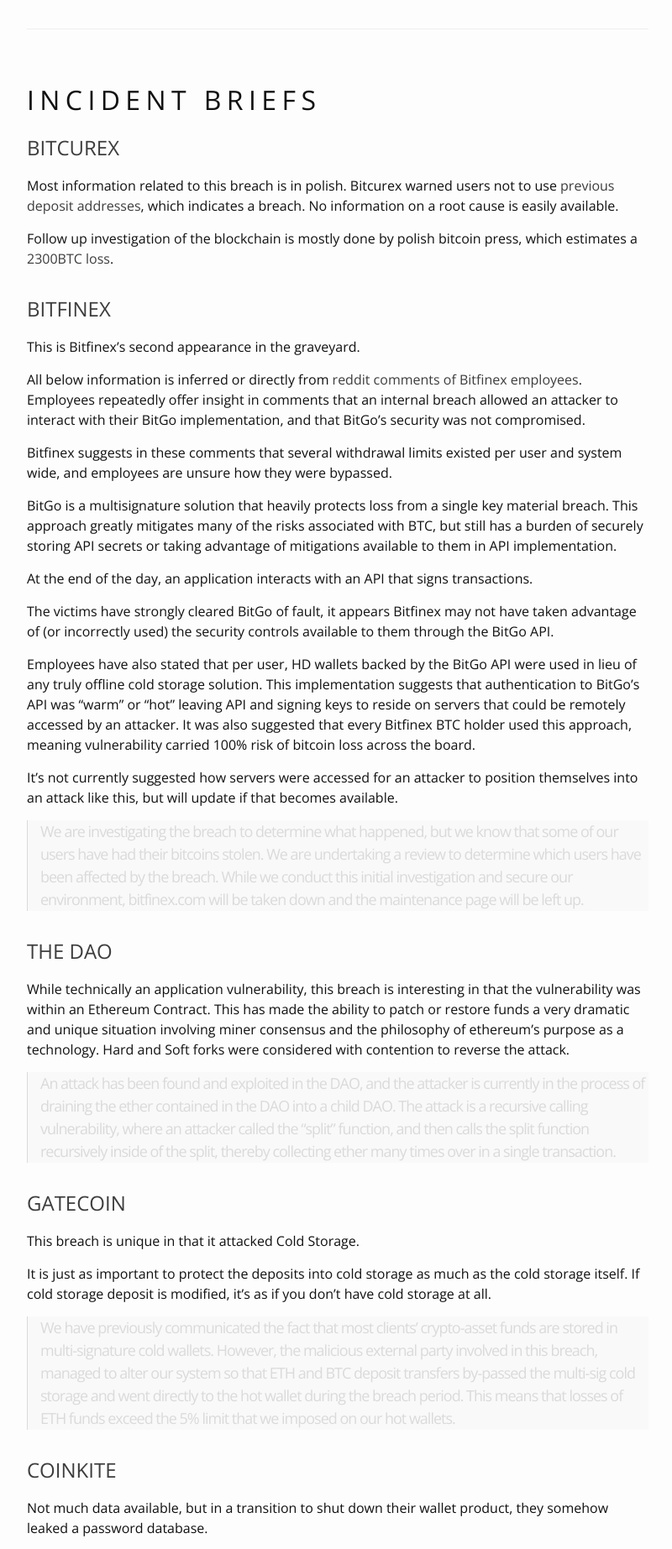
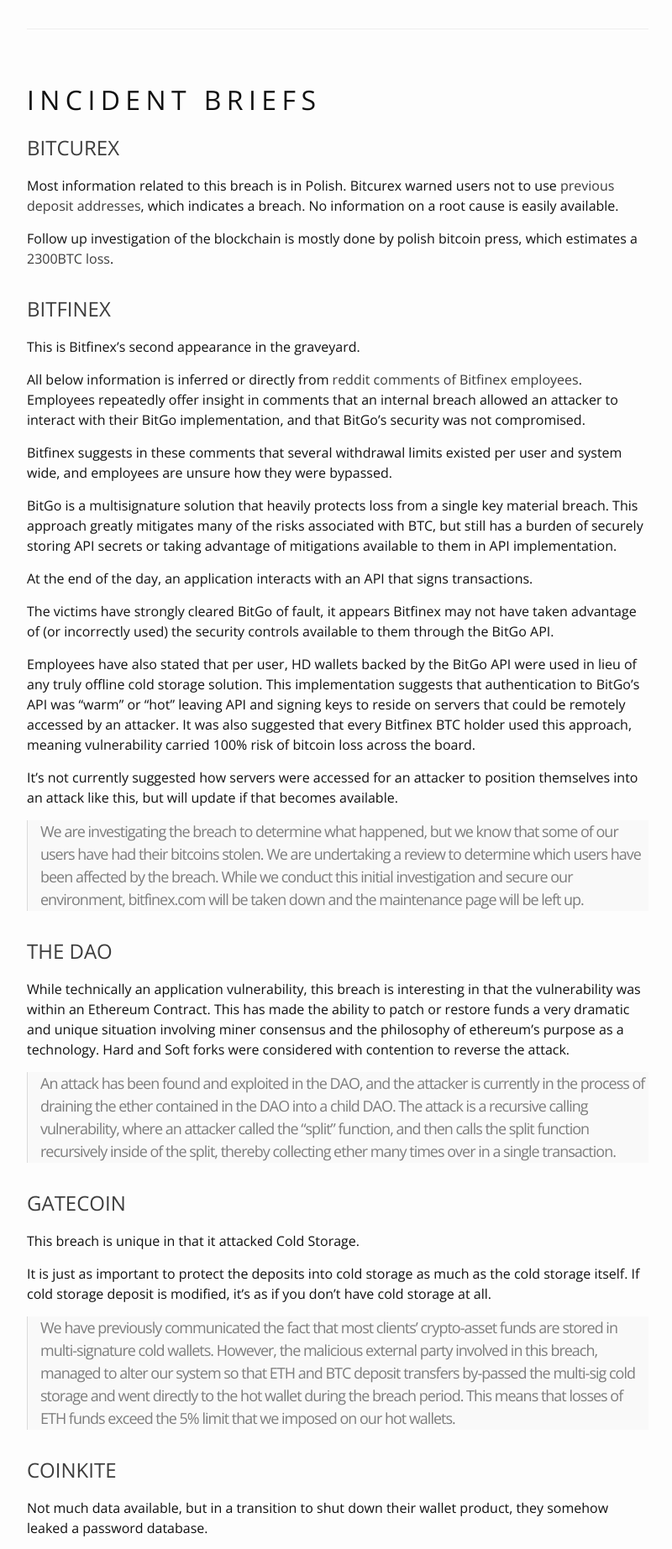
Before and after one commit to magoo/Blockchain-Graveyard, a Jekyll site: the page built from index.html, in a window 1280 px wide. Shown: the part 912-2757 px from the top of the page at 84% size, without its empty margins (238-1038 px from the left). Built offline with Jekyll 4.4.1, drawn with Linux system fonts in a browser that asks for light colours; nearby versions of some CDN libraries.

Commit message:
Grammar & Color
This fixes #2

```diff
--- a/_posts/2016-08-14-bitcurex.markdown
+++ b/_posts/2016-08-14-bitcurex.markdown
@@ -6,7 +6,7 @@
 link: https://archive.is/KIs8m
 ---
 
-Most information related to this breach is in polish. Bitcurex warned users not to use [previous deposit addresses][1], which indicates a breach. No information on a root cause is easily available.
+Most information related to this breach is in Polish. Bitcurex warned users not to use [previous deposit addresses][1], which indicates a breach. No information on a root cause is easily available.
 
 Follow up investigation of the blockchain is mostly done by polish bitcoin press, which estimates a [2300BTC loss][2].
 
--- a/_sass/_base.scss
+++ b/_sass/_base.scss
@@ -112,7 +112,7 @@
  * Blockquotes
  */
 blockquote {
-    color: #dadada;
+    color: #7d7d7d;
     border-left: 1px solid #dadada;
     padding-left: $spacing-unit / 2;
     font-size: 18px;
```
